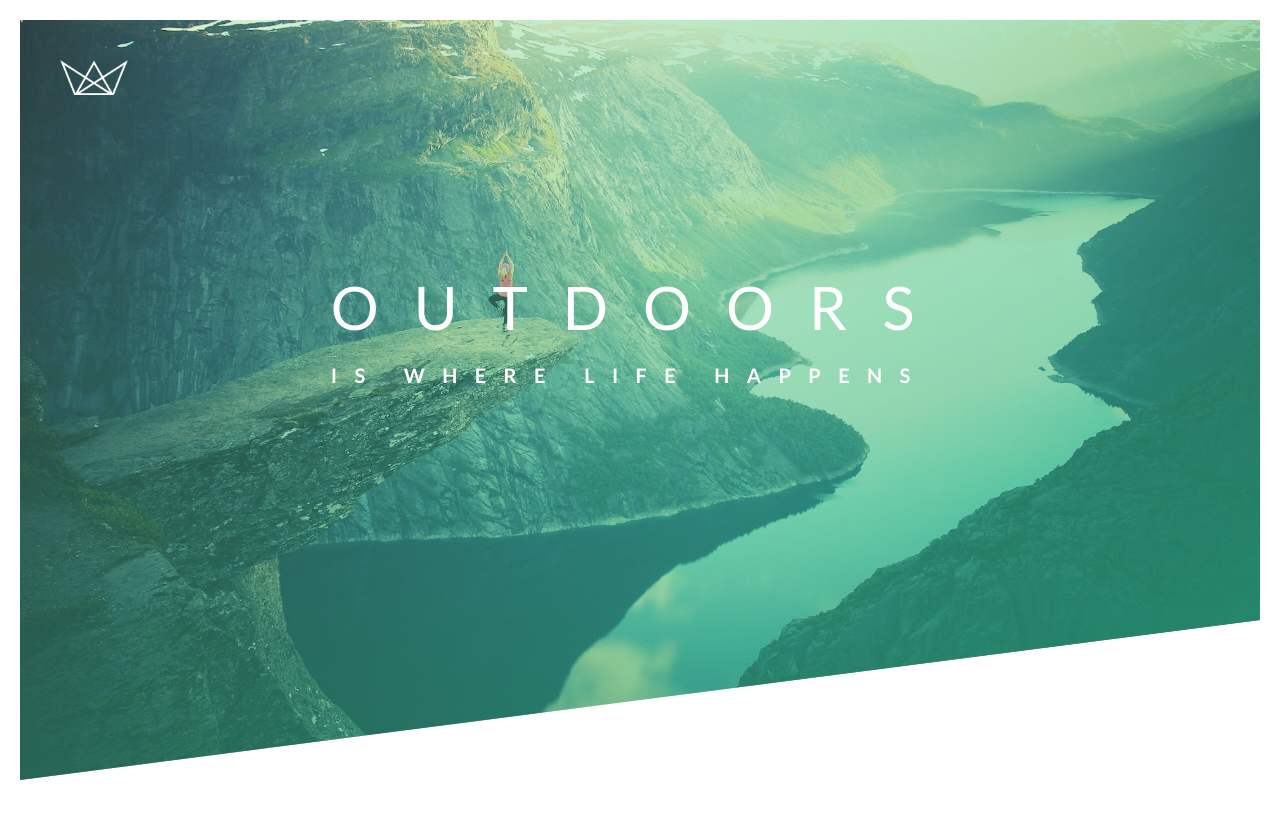
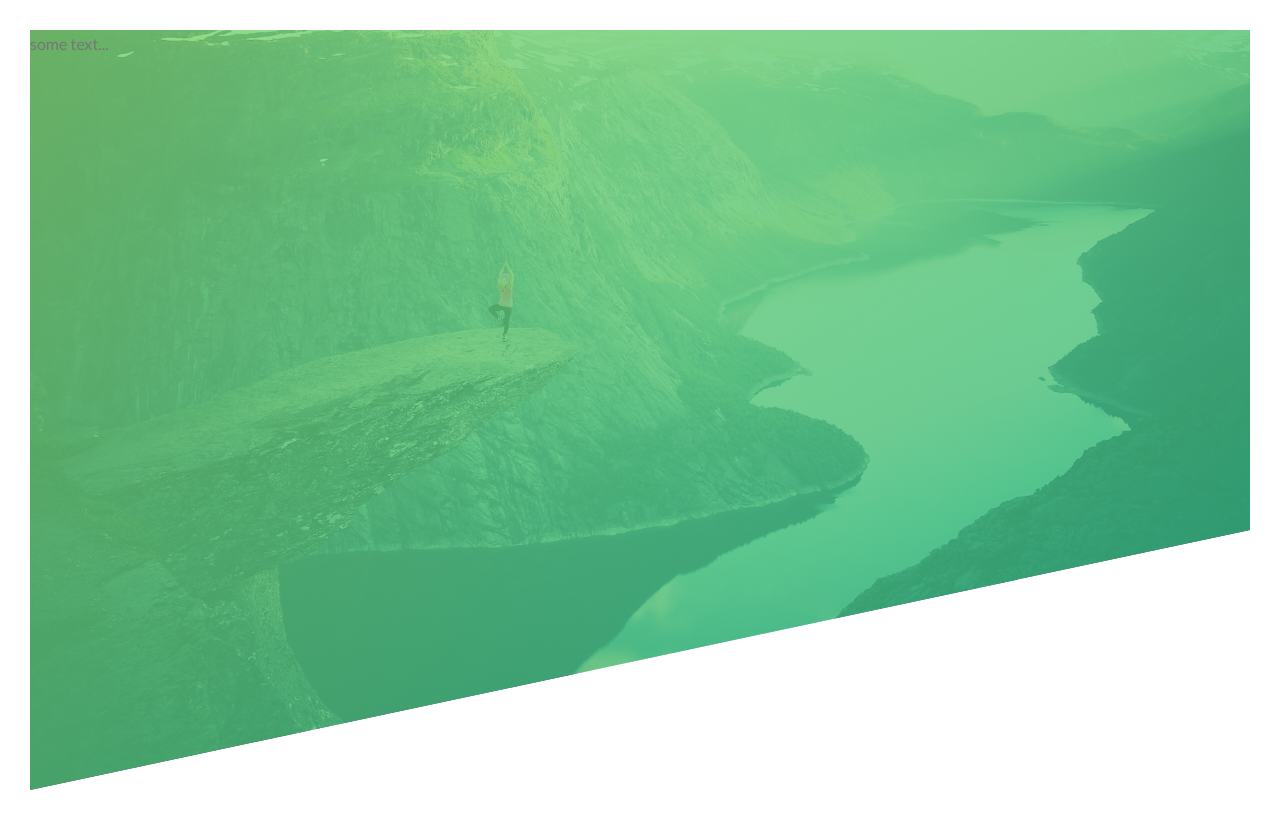
Before and after one commit to umed1989/touri_agency, a plain HTML site: page index.html in a window 1280 px wide. Drawn offline with Linux system fonts and the light colour scheme.

Commit message:
First Commit

```diff
--- a/css/style.css
+++ b/css/style.css
@@ -8,8 +8,8 @@ Dark green: #28b485
 */
 
 * {
+  padding: 0;
   margin: 0;
-  padding: 0;
   box-sizing: border-box;
 }
 
@@ -19,86 +19,18 @@ body {
   font-size: 16px;
   line-height: 1.7;
   color: #777;
-  padding: 20px;
+  padding: 30px;
 }
 
 .header {
   height: 95vh;
-  background-image: linear-gradient(to right bottom, #7ed56f33, #28b485c2),
+  background-image: linear-gradient(
+      to right bottom,
+      rgba(126, 213, 111, 0.8),
+      rgba(40, 180, 131, 0.8)
+    ),
     url(../img/hero.jpg);
   background-size: cover;
   background-position: top;
-  clip-path: polygon(0 0, 100% 0, 100% 75vh, 0 100%);
-  position: relative;
+  clip-path: polygon(0 0, 100% 0, 100% 500px, 0 100%);
 }
-
-.logo-box {
-  position: absolute;
-  top: 40px;
-  left: 40px;
-}
-.logo {
-  height: 35px;
-}
-
-.text-box {
-  position: absolute;
-  top: 40%;
-  left: 50%;
-  transform: translate(-50%, -50%);
-}
-
-.heading-primary {
-  text-transform: uppercase;
-  color: #fff;
-  backface-visibility: hidden;
-}
-.heading-primary-main {
-  display: block;
-  font-size: 60px;
-  font-weight: 400;
-  letter-spacing: 35px;
-  animation-name: moveInLeft;
-  animation-duration: 3s;
-  animation-timing-function: ease-out;
-}
-
-.heading-primary-sub {
-  display: block;
-  font-size: 20px;
-  font-weight: 700;
-  letter-spacing: 17.4px;
-  animation: moveInRight 3s ease-out;
-}
-
-@keyframes moveInLeft {
-  0% {
-    opacity: 0;
-    transform: translateX(-100px);
-  }
-
-  80% {
-    transform: translate(20px);
-  }
-
-  100% {
-    opacity: 1;
-    transform: translate(0);
-  }
-}
-
-@keyframes moveInRight {
-  0% {
-    opacity: 0;
-    transform: translateX(100px);
-  }
-
-  80% {
-    transform: translate(-20px);
-  }
-
-  100% {
-    opacity: 1;
-    transform: translate(0);
-  }
-}
--- a/index.html
+++ b/index.html
@@ -1,34 +1,20 @@
 <!DOCTYPE html>
 <html lang="en">
+  <head>
+    <meta charset="UTF-8" />
+    <meta name="viewport" content="width=device-width, initial-scale=1.0" />
 
-<head>
-    <meta charset="UTF-8">
-    <meta name="viewport" content="width=device-width, initial-scale=1.0">
+    <link
+      href="https://fonts.googleapis.com/css?family=Lato:100,300,400,700,900"
+      rel="stylesheet"
+    />
 
-    <link href="https://fonts.googleapis.com/css?family=Lato:100,300,400,700,900" rel="stylesheet">
-
-    <link rel="stylesheet" href="css/icon-font.css">
-    <link rel="stylesheet" href="css/style.css">
-    <link rel="shortcut icon" type="image/png" href="img/favicon.png">
+    <link rel="stylesheet" href="css/style.css" />
+    <link rel="shortcut icon" type="image/png" href="img/favicon.png" />
 
     <title>Natours | Exciting tours for adventurous people</title>
-</head>
-
-<body>
-    <header class="header">
-        <div class="logo-box">
-            <img src="img/logo-white.png" alt="Logo" class="logo">
-        </div>
-        <div class="text-box">
-            <h1 class="heading-primary">
-                <span class="heading-primary-main">Outdoors</span>
-
-                <span class="heading-primary-sub">is where life happens</span>
-            </h1>
-        </div>
-
-    </header>
-
-</body>
-
+  </head>
+  <body>
+    <header class="header">some text...</header>
+  </body>
 </html>
```
